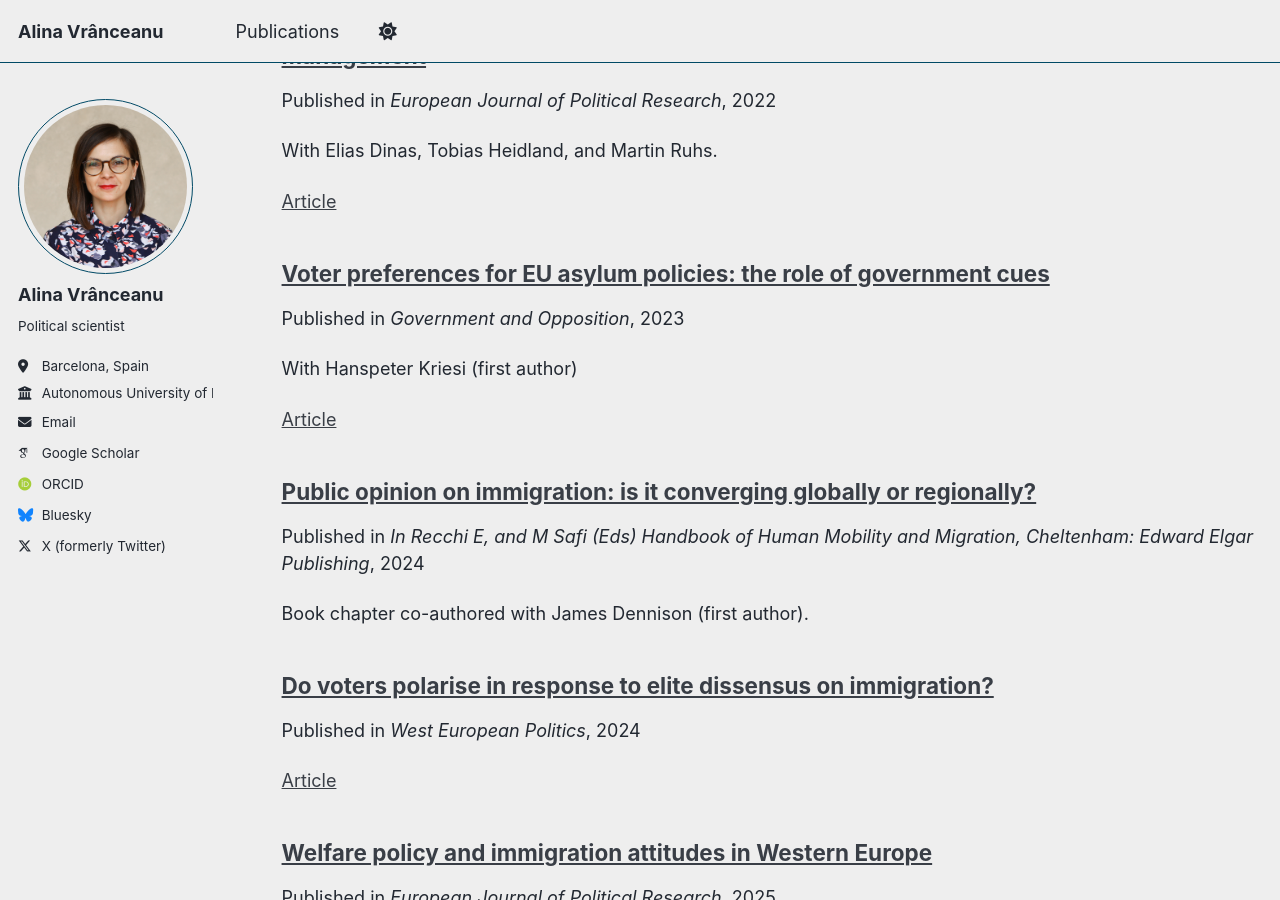
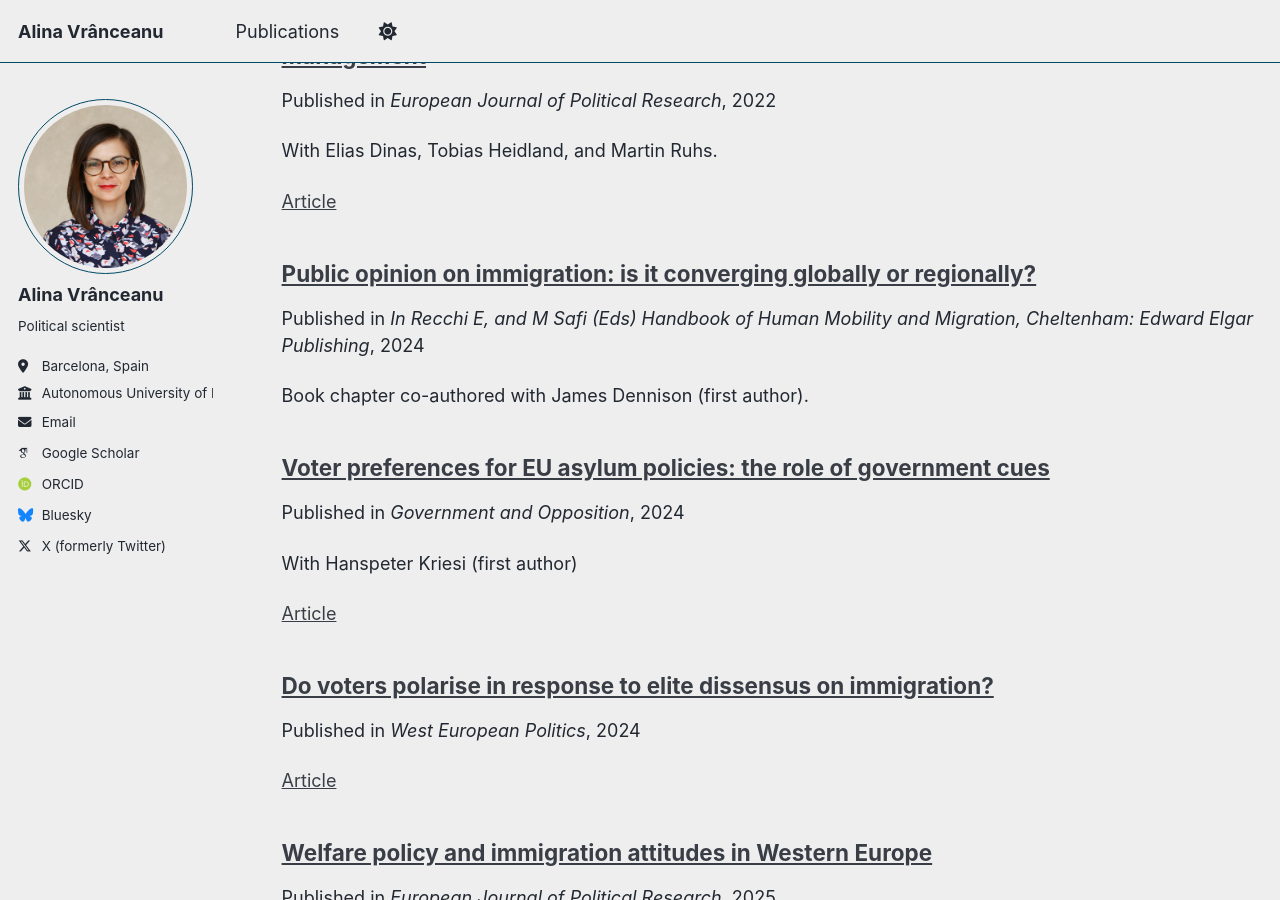
Before and after one commit to alinavranceanu/alinavranceanu.github.io, a Jekyll site: the page built from _pages/collection-archive.html, in a window 1280 px wide and 900 px high, scrolled down 1691 px. Built offline with Jekyll 4.4.1, drawn with Linux system fonts in a browser that asks for light colours; some web fonts are replaced; a script that is not in the unit is left out.

Commit message:
Update 2024-Kriesi-Vranceanu.md

```diff
--- a/_publications/2024-Kriesi-Vranceanu.md
+++ b/_publications/2024-Kriesi-Vranceanu.md
@@ -3,7 +3,7 @@ title: "Voter preferences for EU asylum policies: the role of government cues"
 collection: publications
 category: manuscripts
 permalink: /publication/2024-Kriesi-Vranceanu
-date: 2023-11-20
+date: 2024-01-01
 venue: 'Government and Opposition'
 paperurl: 'https://www.cambridge.org/core/services/aop-cambridge-core/content/view/25E90767C1B9758A9714A6F3B223C5D0/S0017257X23000416a.pdf/voter-preferences-for-eu-asylum-policies-the-role-of-government-cues.pdf'
 ---
```
